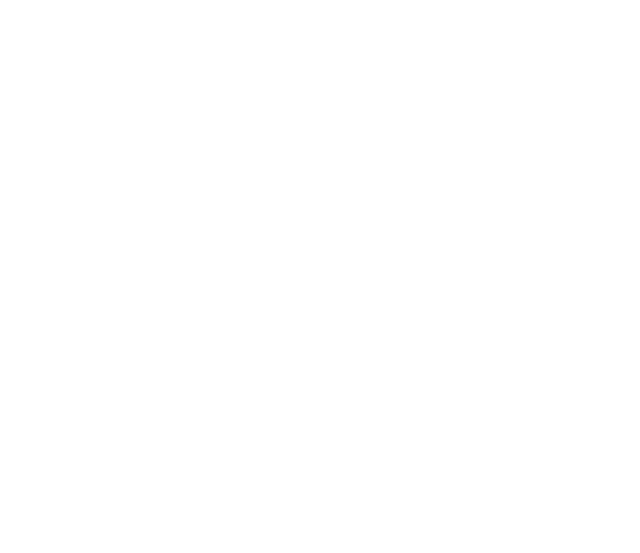
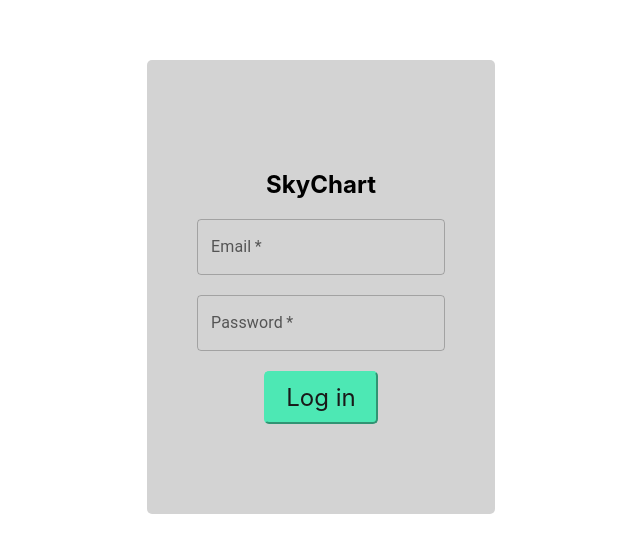
Before and after one commit to jaspersuiter/SkyChart-Frontend, a React (Create React App) app: page /login in a window 1280 px wide. Before the commit this address had no page. Shown: the part 113-666 px from the top of the page, without its empty margins (319-959 px from the left). Built offline with nearby package versions, Linux system fonts and the light colour scheme.

Commit message:
Front end of login

```diff
--- a/src/App.tsx
+++ b/src/App.tsx
@@ -7,6 +7,7 @@ import Settings from './Settings/Settings';
 import Logout from '@mui/icons-material/Logout';
 import Aircraft from './Aircraft/Aircraft';
 import Admin from './Admin/Admin';
+import Login from './Login/Login';
 
 function App() {
   return (
@@ -22,6 +23,7 @@ function App() {
             <Route path="/" element={<Navigate to='/calendar'/>} />
             <Route path="/logout" element={<Logout/>} />
             <Route path='/admin' element={<Admin/>} />
+            <Route path='/login' element={<Login/>} />
           </React.Fragment>
 
         </Routes>
--- /dev/null
+++ b/src/Login/Login.css
@@ -0,0 +1,19 @@
+/* Center the gray box */
+.login-page {
+    display: flex;
+    justify-content: center;
+    align-items: center;
+    height: 100vh;
+    background-color: #fff;
+}
+
+/* Style the login form */
+.login-form {
+    display: flex;
+    flex-direction: column;
+    align-items: center;
+    justify-content: center;
+    background-color: #D3D3D3;
+    padding: 90px 50px; /* Increase the top and bottom padding to make it taller */
+    border-radius: 5px;
+}
--- /dev/null
+++ b/src/Login/Login.tsx
@@ -0,0 +1,28 @@
+import './Login.css'
+
+import TextField from '@mui/material/TextField';
+import PrimaryButton from '../Buttons/PrimaryButton';
+
+
+function Login() {
+
+
+  return (
+    <div className="login-page">
+      <div className="login-form">
+        <h2>SkyChart</h2>
+        <form>
+          <TextField id="email" label="Email" type="email" required />
+        </form>
+        <br/>
+        <form>
+          <TextField id="password" label="Password" type="password" required />
+        </form>
+        <br/>
+        <PrimaryButton text="Log in" />
+      </div>
+    </div>
+  );
+}
+
+export default Login;
--- a/src/Logout/Logout.tsx
+++ b/src/Logout/Logout.tsx
@@ -28,9 +28,9 @@ function LogoutPopup(props: LogoutProps) {
                 <h1>Are you sure that you want to log out?</h1>
 
                 {/* Confirm and Cancel Buttons */}
-                <div className="reservation-buttons">
+                <div className="reservation-buttons" style={{ display: 'flex', flexDirection: 'row', justifyContent: 'center', gap: '16px' }}>
+                    <CancelButton text="Logout" onClick={handleLogOut}/>
                     <SecondaryButton text="Cancel" onClick={handleClose}/>
-                    <CancelButton text="Logout" onClick={handleLogOut}/>
                 </div>
             </Dialog>
         </div>
```
